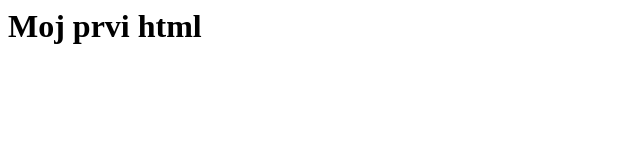
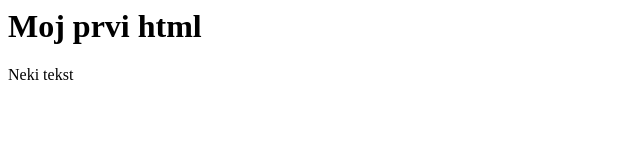
Before and after one commit to boocky/repos1, a plain HTML site: page index2.html in a window 1280 px wide. Shown: the full height of the page, 0-640 px from the left. Drawn offline with Linux system fonts and the light colour scheme.

Commit message:
Update index2.html

```diff
--- a/index2.html
+++ b/index2.html
@@ -6,6 +6,7 @@
     <body>
 
 	<h1>Moj prvi html</h1>
+	    <p>Neki tekst</p>
 
     </body>
 
```
